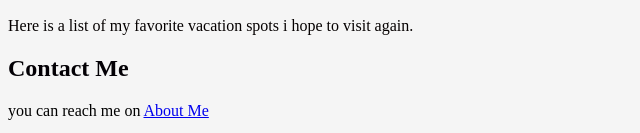
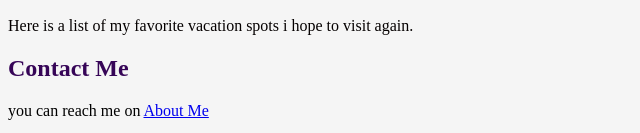
Before and after one commit to Pawbowman/paw-SDSU-favorite-things, a plain HTML site: page index.html in a window 1280 px wide. Shown: the part 779-912 px from the top of the page, 0-640 px from the left. Drawn offline with Linux system fonts and the light colour scheme.

Commit message:
putting color back

```diff
--- a/assets/style.css
+++ b/assets/style.css
@@ -12,5 +12,5 @@ img {
 }
 
 #purple-font {
-    color: rgb(3, 0, 5);
+    color: rgb(54, 5, 87);
 }
```
